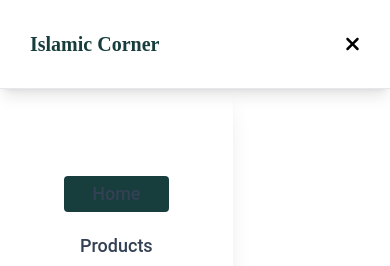
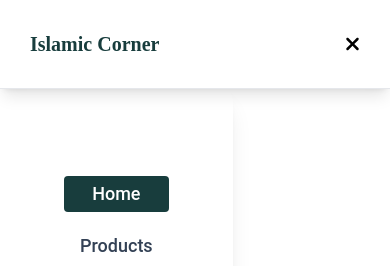
Before and after one commit to fuyad56/Islamic-Corner, a React (Create React App) app: page / in a window 390 px wide. Both pictures are taken after a click on the button 351 px from the left and 44 px from the top of the page. Shown: the top 266 px of the page. Built offline with nearby package versions, Linux system fonts and the light colour scheme.

Commit message:
I just finished the navbar. Also i make it responsive.

```diff
--- a/src/Components/Shared/Navbar/Navbar.js
+++ b/src/Components/Shared/Navbar/Navbar.js
@@ -90,7 +90,7 @@ const Navbar = () => {
               <ul className="text-center shadow-xl bg-transparent rounded-e-3xl px-16 py-20 h-full">
                 <li
                   className={`${
-                    activeLink === "/" ? "bg-[#183D3D] text-slate-300" : ""
+                    activeLink === "/" ? "bg-[#183D3D] text-white" : ""
                   } text-slate-700 py-1 px-4 rounded my-4`}
                 >
                   <Link to={"/"} onClick={handleLinkClick}>
@@ -100,7 +100,7 @@ const Navbar = () => {
                 <li
                   className={`${
                     activeLink === "/products"
-                      ? "bg-[#183D3D] text-slate-300"
+                      ? "bg-[#183D3D] text-white"
                       : ""
                   } text-slate-700 py-1 px-4 rounded my-4`}
                 >
@@ -110,7 +110,7 @@ const Navbar = () => {
                 </li>
                 <li
                   className={`${
-                    activeLink === "/deals" ? "bg-[#183D3D] text-slate-300" : ""
+                    activeLink === "/deals" ? "bg-[#183D3D] text-white" : ""
                   } text-slate-700 py-1 px-4 rounded my-4`}
                 >
                   <Link to={"/deals"} onClick={handleLinkClick}>
@@ -120,7 +120,7 @@ const Navbar = () => {
                 <li
                   className={`${
                     activeLink === "/orders"
-                      ? "bg-[#183D3D] text-slate-300"
+                      ? "bg-[#183D3D] text-white"
                       : ""
                   } text-slate-700 py-1 px-4 rounded my-4`}
                 >
```
